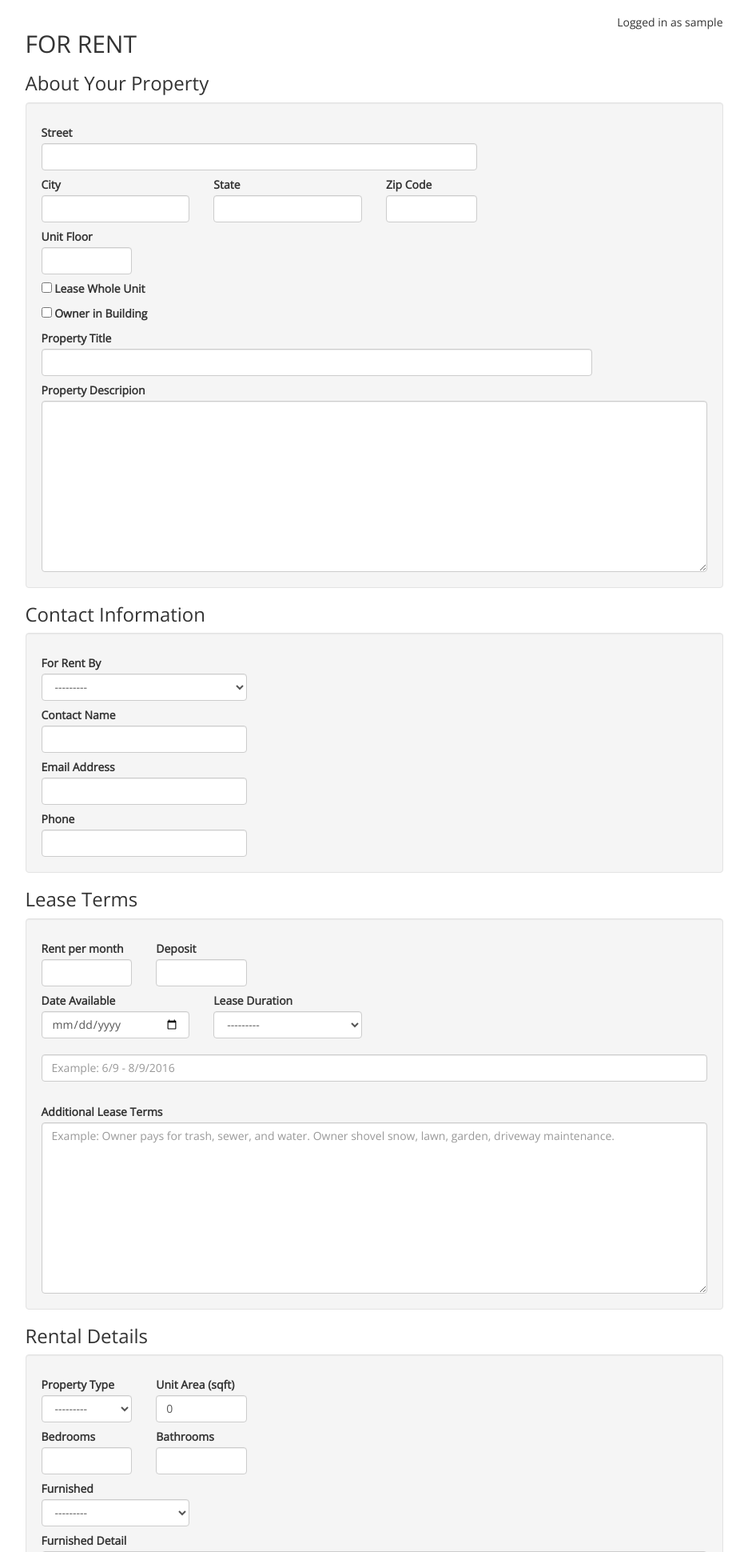
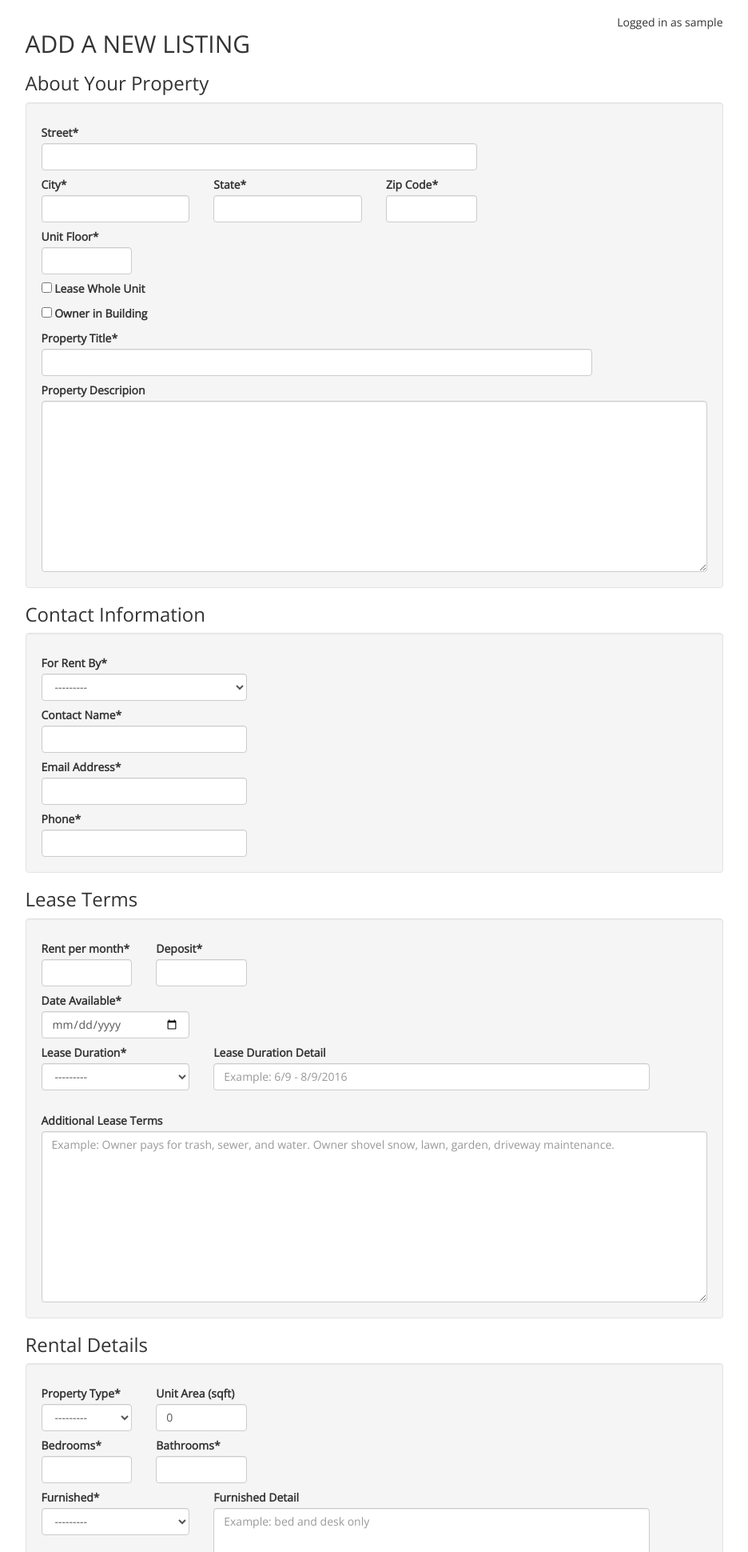
Before and after one commit to xyb994/housing, a Django app: page /newListing in a window 1280 px wide. Shown: the part 51-1991 px from the top of the page at 80% size, without its empty margins (172-1108 px from the left). Run offline with Django 3.2, Linux system fonts and the light colour scheme; the visitor is signed in with stand-in values (Sample User, id 1); some libraries are stand-ins or nearby versions.

Commit message:
Update new-listing template

```diff
--- a/housing/listings/templates/listings/new-listing.html
+++ b/housing/listings/templates/listings/new-listing.html
@@ -4,6 +4,8 @@
 
 {% block script %}
 <link href="{% static "listings/css/new-listing.css" %}" rel="stylesheet">
+<script src="https://ajax.googleapis.com/ajax/libs/jquery/2.2.4/jquery.min.js"></script>
+<script src="{% static "listings/js/new-listing.js" %}"></script>
 {% endblock %}
 
 {% block content %}
@@ -13,29 +15,28 @@
   {% csrf_token %}
   {{ form.errors }}
   {{ form.non_field_errors }}
-  <h2>FOR RENT</h2>
-
+  <h2>ADD A NEW LISTING</h2>
   <h3>About Your Property</h3>
   <div id="property-info" class="well">
     <div class="row">
       <div class="col-sm-8">
-        <label for="id_street">Street</label> {{ form.street|add_attributes:"class, form-control" }}
+        <label for="id_street">Street*</label> {{ form.street|add_attributes:"class, form-control" }}
       </div>
     </div>
     <div class="row">
       <div class="col-sm-3">
-        <label for="id_city">City</label> {{ form.city|add_attributes:"class, form-control" }}
+        <label for="id_city">City*</label> {{ form.city|add_attributes:"class, form-control" }}
       </div>
       <div class="col-sm-3">
-        <label for="id_state">State</label> {{ form.state|add_attributes:"class, form-control" }}
+        <label for="id_state">State*</label> {{ form.state|add_attributes:"class, form-control" }}
       </div>
       <div class="col-sm-2">
-        <label for="id_zip_code">Zip Code</label> {{ form.zip_code|add_attributes:"class, form-control" }}
+        <label for="id_zip_code">Zip Code*</label> {{ form.zip_code|add_attributes:"class, form-control" }}
       </div>
     </div>
     <div class="row">
       <div class="col-sm-2">
-        <label for="id_unit_floor">Unit Floor</label> {{ form.unit_floor|add_attributes:"class, form-control" }}
+        <label for="id_unit_floor">Unit Floor*</label> {{ form.unit_floor|add_attributes:"class, form-control" }}
       </div>
     </div>
     <div>
@@ -44,32 +45,32 @@
     </div>
     <div class="row">
       <div class="col-sm-10">
-        <label for="id_property_title">Property Title</label> {{ form.property_title|add_attributes:"class, form-control" }}
+        <label for="id_property_title">Property Title*</label> {{ form.property_title|add_attributes:"class, form-control" }}
       </div>
     </div>
-    <label for="id_property_description">Property Descripion</label> {{ form.property_description|add_attributes:"class, form-control" }}
+    <label class="not-required" for="id_property_description">Property Descripion</label> {{ form.property_description|add_attributes:"class, form-control" }}
   </div>
 
   <h3>Contact Information</h3>
   <div id="contact-info" class="well">
     <div class="row">
       <div class="col-sm-4">
-        <label for="id_for_rent_by">For Rent By</label> {{ form.for_rent_by|add_attributes:"class, form-control" }}
+        <label for="id_for_rent_by">For Rent By*</label> {{ form.for_rent_by|add_attributes:"class, form-control" }}
       </div>
     </div>
     <div class="row">
       <div class="col-sm-4">
-        <label for="id_contact_name">Contact Name</label> {{ form.contact_name|add_attributes:"class, form-control" }}
+        <label for="id_contact_name">Contact Name*</label> {{ form.contact_name|add_attributes:"class, form-control" }}
       </div>
     </div>
     <div class="row">
       <div class="col-sm-4">
-        <label for="id_contact_email">Email Address</label> {{ form.contact_email|add_attributes:"class, form-control" }}
+        <label for="id_contact_email">Email Address*</label> {{ form.contact_email|add_attributes:"class, form-control" }}
       </div>
     </div>
     <div class="row">
       <div class="col-sm-4">
-        <label for="id_contact_phone">Phone</label> {{ form.contact_phone|add_attributes:"class, form-control" }}
+        <label for="id_contact_phone">Phone*</label> {{ form.contact_phone|add_attributes:"class, form-control" }}
       </div>
     </div>
   </div>
@@ -78,51 +79,57 @@
   <div id="lease-terms" class="well">
     <div class="row">
       <div class="col-sm-2">
-        <label for="id_lease_monthly_cost">Rent per month</label> {{ form.lease_monthly_cost|add_attributes:"class, form-control" }}
+        <label for="id_lease_monthly_cost">Rent per month*</label> {{ form.lease_monthly_cost|add_attributes:"class, form-control" }}
       </div>
       <div class="col-sm-2">
-        <label for="id_lease_deposit">Deposit</label> {{ form.lease_deposit|add_attributes:"class, form-control" }}
+        <label for="id_lease_deposit">Deposit*</label> {{ form.lease_deposit|add_attributes:"class, form-control" }}
       </div>
     </div>
     <div class="row">
       <div class="col-sm-3">
-        <label for="id_date_available">Date Available</label> {{ form.date_available|add_attributes:"class, form-control" }}
-      </div>
-      <div class="col-sm-3">
-        <label for="id_lease_duration">Lease Duration</label> {{ form.lease_duration|add_attributes:"class, form-control" }}
+        <label for="id_date_available">Date Available*</label> {{ form.date_available|add_attributes:"class, form-control" }}
       </div>
     </div>
-    <label></label> {{ form.lease_duration_custom|add_attributes:"class, form-control" }}<br>
-    <label for="id_additional_lease_terms">Additional Lease Terms</label> {{ form.additional_lease_terms|add_attributes:"class, form-control" }}
+    <div class="row">
+      <div class="col-sm-3">
+        <label for="id_lease_duration">Lease Duration*</label> {{ form.lease_duration|add_attributes:"class, form-control" }}
+      </div>
+      <div class="col-sm-8" id="lease_duration_custom">
+        <label class="not-required">Lease Duration Detail</label> {{ form.lease_duration_custom|add_attributes:"class, form-control" }}<br>
+      </div>
+    </div>
+    <label class="not-required" for="id_additional_lease_terms">Additional Lease Terms</label> {{ form.additional_lease_terms|add_attributes:"class, form-control" }}
   </div>
 
   <h3>Rental Details</h3>
   <div id="rental-details" class="well">
     <div class="row">
       <div class="col-sm-2">
-        <label for="id_property_type">Property Type</label> {{ form.property_type|add_attributes:"class, form-control" }}
+        <label for="id_property_type">Property Type*</label> {{ form.property_type|add_attributes:"class, form-control" }}
       </div>
       <div class="col-sm-2">
-        <label for="id_unit_sqft">Unit Area (sqft)</label> {{ form.unit_sqft|add_attributes:"class, form-control" }}
+        <label class="not-required" for="id_unit_sqft">Unit Area (sqft)</label> {{ form.unit_sqft|add_attributes:"class, form-control" }}
       </div>
     </div>
     <div class="row">
       <div class="col-sm-2">
-        <label for="id_bedroom_count">Bedrooms</label> {{ form.bedroom_count|add_attributes:"class, form-control" }}
+        <label for="id_bedroom_count">Bedrooms*</label> {{ form.bedroom_count|add_attributes:"class, form-control" }}
       </div>
       <div class="col-sm-2">
-        <label for="id_bathroom_count">Bathrooms</label> {{ form.bathroom_count|add_attributes:"class, form-control" }}
+        <label for="id_bathroom_count">Bathrooms*</label> {{ form.bathroom_count|add_attributes:"class, form-control" }}
       </div>
     </div>
     <div class="row">
       <div class="col-sm-3">
-        <label for="id_furnished">Furnished</label> {{ form.furnished|add_attributes:"class, form-control" }}
+        <label for="id_furnished">Furnished*</label> {{ form.furnished|add_attributes:"class, form-control" }}
+      </div>
+      <div id="furnished_details" class="col-sm-8">
+        <label class="not-required" for="id_furnished_details">Furnished Detail</label> {{ form.furnished_details|add_attributes:"class, form-control" }}
       </div>
     </div>
-    <label for="id_furnished_details">Furnished Detail</label> {{ form.furnished_details|add_attributes:"class, form-control" }}
     <div class="row">
       <div class="col-sm-3">
-        <label for="id_pet_allowed">Pets Allowed</label> {{ form.pet_allowed|add_attributes:"class, form-control" }}
+        <label for="id_pet_allowed">Pets Allowed*</label> {{ form.pet_allowed|add_attributes:"class, form-control" }}
       </div>
     </div>
 
@@ -136,20 +143,20 @@
     <h4>Amenities Included</h4>
     <div class="row">
       <div class="col-sm-3">
-        <label for="id_laundry_type">Laundry</label> {{ form.laundry_type|add_attributes:"class, form-control" }}
+        <label for="id_laundry_type">Laundry*</label> {{ form.laundry_type|add_attributes:"class, form-control" }}
       </div>
     </div>
     <div class="row">
       <div class="col-sm-3">
-        <label for="id_cooling">Cooling</label> {{ form.cooling|add_attributes:"class, form-control" }}
+        <label for="id_cooling">Cooling*</label> {{ form.cooling|add_attributes:"class, form-control" }}
       </div>
     </div>
     <div class="row">
+      <div class="col-sm-2">
+        <label for="id_parking_space_count">Parking Space*</label> {{ form.parking_space_count|add_attributes:"class, form-control" }}
+      </div>
       <div class="col-sm-3">
         <label for="id_parking_type">Parking Type</label> {{ form.parking_type|add_attributes:"class, form-control" }}
-      </div>
-      <div class="col-sm-2">
-        <label for="id_parking_space_count">Parking Space</label> {{ form.parking_space_count|add_attributes:"class, form-control" }}
       </div>
     </div>
     {{ form.has_dishwasher }} <label for="id_has_dishwasher">Dishwasher</label><br>
```
